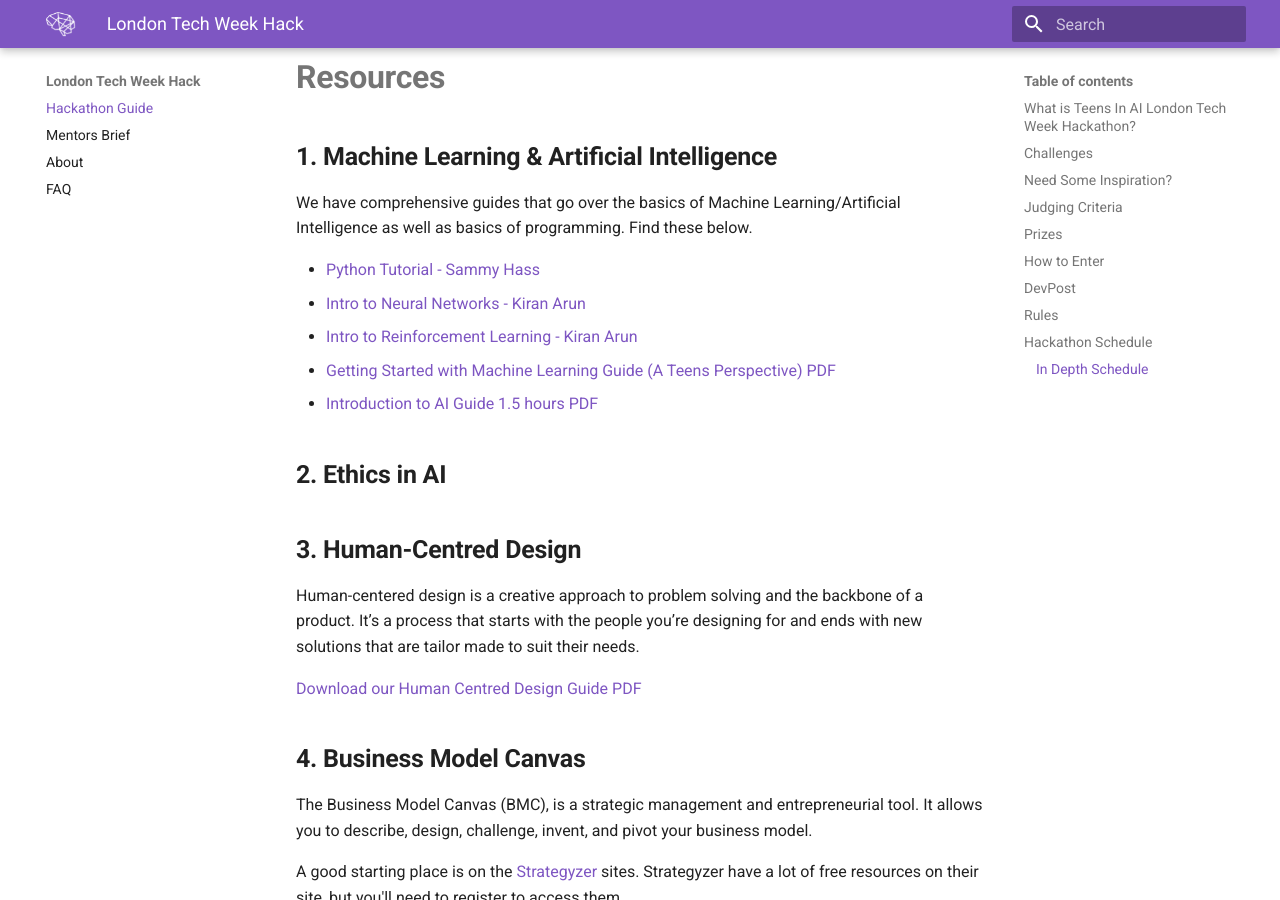
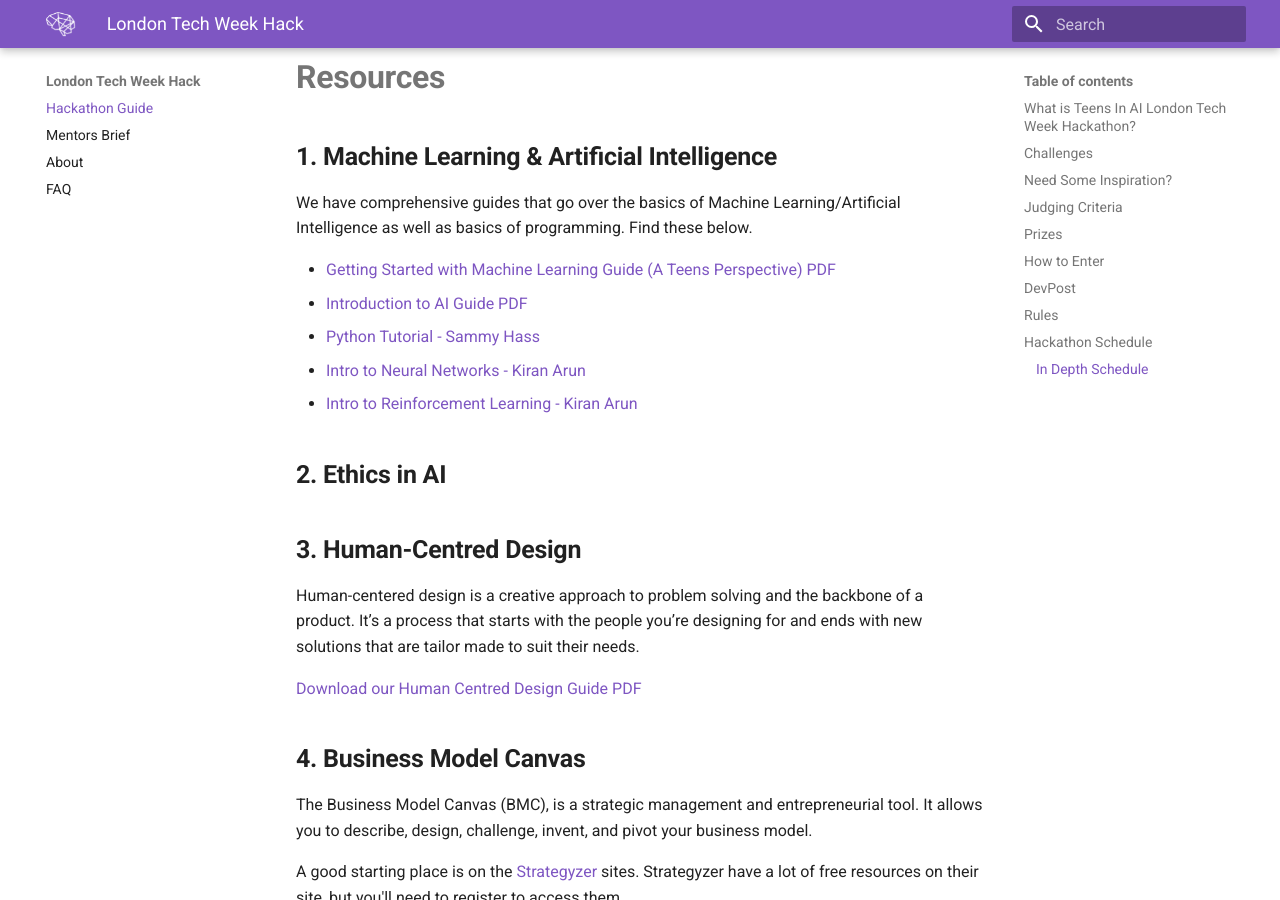
Before and after one commit to elenasinel/tech-week, an MkDocs documentation site: the page built from docs/index.md, in a window 1280 px wide and 900 px high, scrolled down 6664 px. Built offline with MkDocs 1.6.1 and Material for MkDocs 9.7.7, drawn with Linux system fonts in a browser that asks for light colours.

Commit message:
Update Documentation “index”

```diff
--- a/docs/index.md
+++ b/docs/index.md
@@ -118,11 +118,11 @@ Teens in AI Hack  runs from May 10-24 (Round 1) and through to June 10-12 (Final
 
 We have comprehensive guides that go over the basics of Machine Learning/Artificial Intelligence as well as basics of programming. Find these below.
 
+* [Getting Started with Machine Learning Guide (A Teens Perspective)  PDF](https://drive.google.com/open?id=1JhmVrrI5JhPylJVna4NFU7UWyDhTRNnv)
+* [Introduction to AI Guide PDF](https://drive.google.com/open?id=1sHcZzhHqwhZ86arIqWhmbvUTqb5vT5tc)
 * [Python Tutorial - Sammy Hass](https://github.com/SammyHass)
 * [Intro to Neural Networks - Kiran Arun](https://github.com/KiranArun)
 * [Intro to Reinforcement Learning - Kiran Arun](https://github.com/KiranArun/Reinforcement_Learning-101-demo)
-* [Getting Started with Machine Learning Guide (A Teens Perspective)  PDF](https://drive.google.com/open?id=1JhmVrrI5JhPylJVna4NFU7UWyDhTRNnv)
-* [Introduction to AI Guide 1.5 hours PDF](https://drive.google.com/open?id=1sHcZzhHqwhZ86arIqWhmbvUTqb5vT5tc)
 
 ## **2. Ethics in AI**
 
```
